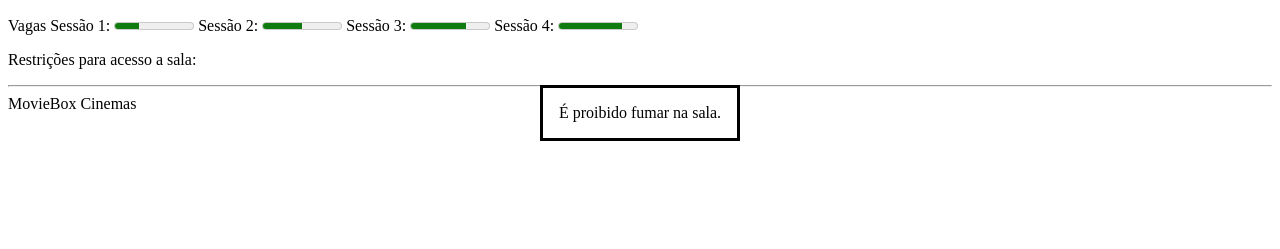
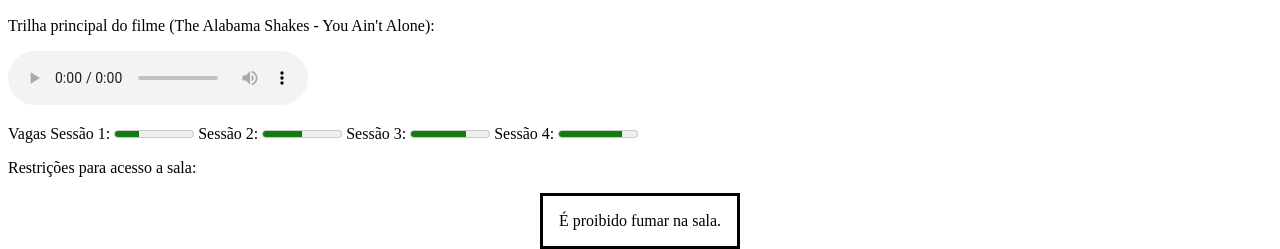
Before and after one commit to ranessaamarante/-TecWeb-T02-HTML, a plain HTML site: page detalhamentoB.html in a window 1280 px wide. Shown: the part 1072-1321 px from the top of the page. Before the commit the page ends 1213 px from the top, so only its background shows below. Drawn offline with Linux system fonts and the light colour scheme.

Commit message:
Update detalhamentoB.html

```diff
--- a/detalhamentoB.html
+++ b/detalhamentoB.html
@@ -41,6 +41,12 @@
 </iframe>
          </p>
 
+         <p>Trilha principal do filme (The Alabama Shakes - You Ain't Alone):</p>
+         <p>
+            <audio controls>
+            <source src="You Ain't Alone.mp3" />
+            </audio>
+         </p>
 
          <p>Vagas
 
@@ -61,7 +67,6 @@
             <dialog open>É proibido fumar na sala.</dialog>
          </p>
       </article>
-      <hr>
-      <footer>MovieBox Cinemas</footer>
+
    </body>
 </html>
```
